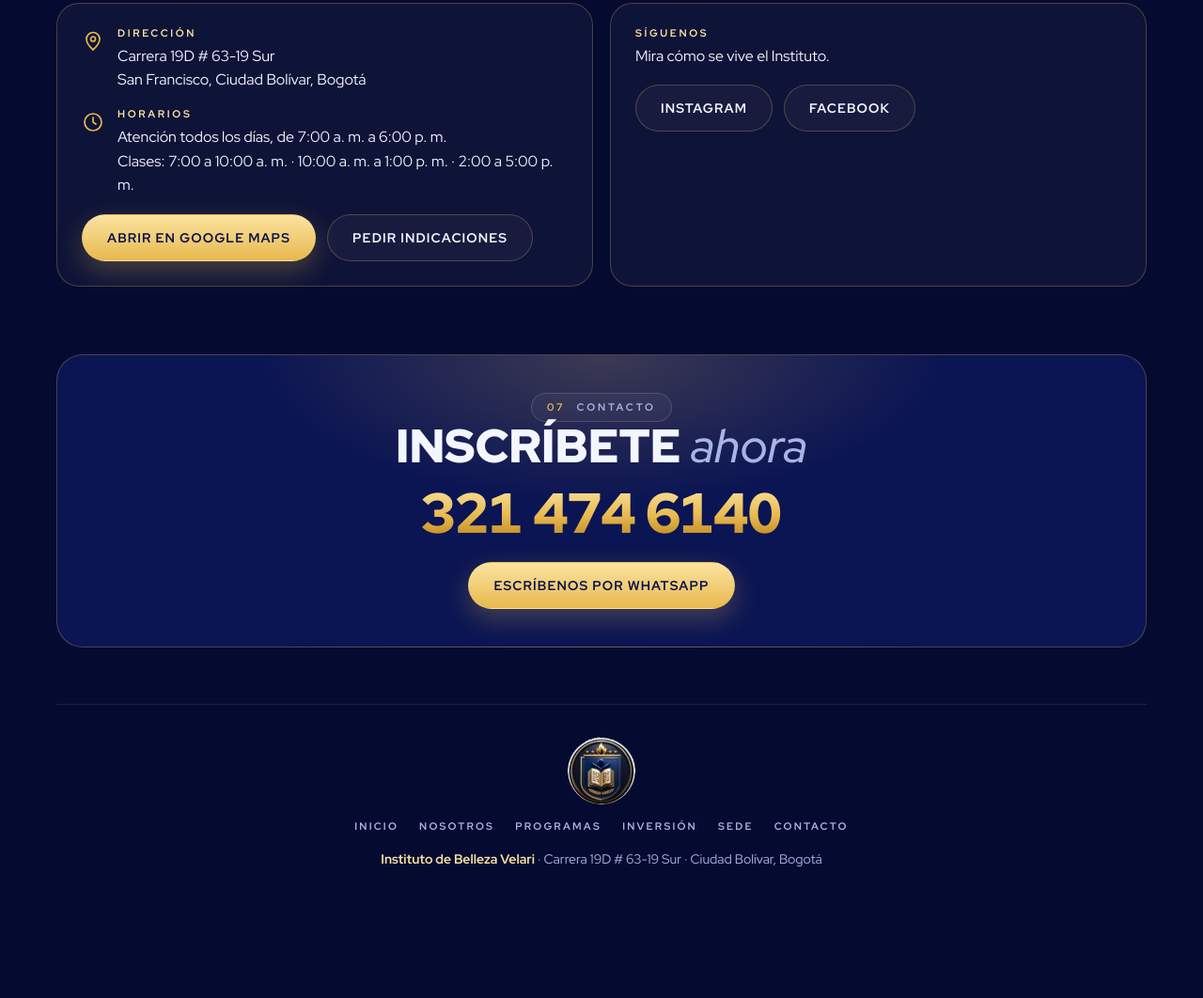
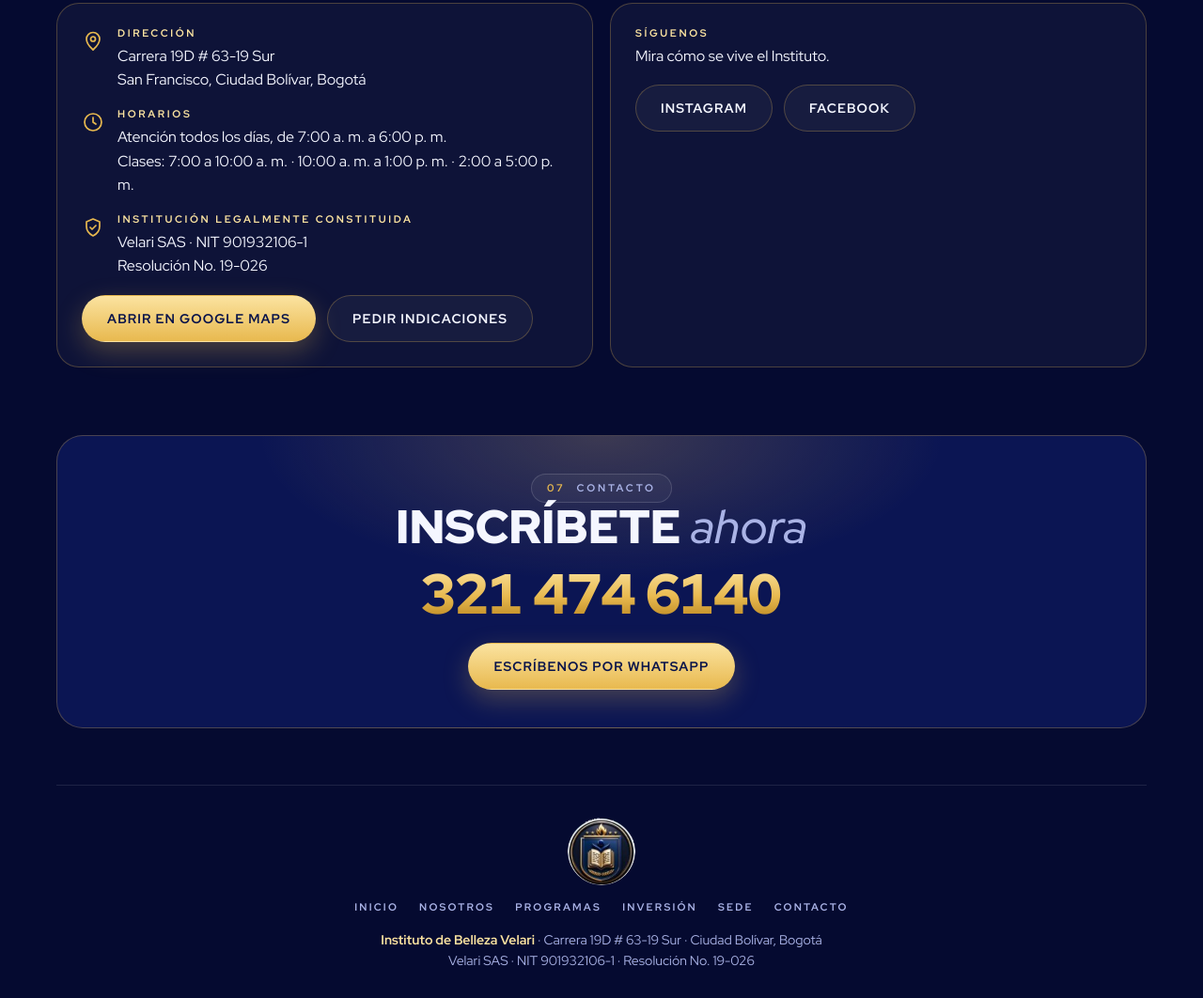
Before and after one commit to xandresxx10-coder/velari-instituto, a plain HTML site: page index.html in a window 1280 px wide. Shown: the part 3888-4950 px from the top of the page at 94% size. Before the commit the page ends 4841 px from the top, so only its background shows below. Drawn offline with Linux system fonts and the light colour scheme.

Commit message:
Agrega NIT y resolucion
Co-Authored-By: Claude Sonnet 5.5 <noreply@anthropic.com>

```diff
--- a/index.html
+++ b/index.html
@@ -246,6 +246,7 @@ footer p{margin:0}
       <div class="card">
         <div class="row"><svg viewBox="0 0 24 24" fill="none" stroke="currentColor" stroke-width="1.700" stroke-linecap="round" stroke-linejoin="round" aria-hidden="true"><path d="M12 21s7-6.100 7-11.500A7 7 0 0 0 5 9.500C5 14.900 12 21 12 21Z"/><circle cx="12" cy="9.500" r="2.500"/></svg><div><b>Dirección</b>Carrera 19D # 63-19 Sur<br>San Francisco, Ciudad Bolívar, Bogotá</div></div>
         <div class="row"><svg viewBox="0 0 24 24" fill="none" stroke="currentColor" stroke-width="1.700" stroke-linecap="round" stroke-linejoin="round" aria-hidden="true"><circle cx="12" cy="12" r="9"/><path d="M12 7v5l3 2"/></svg><div><b>Horarios</b>Atención todos los días, de 7:00 a. m. a 6:00 p. m.<br>Clases: 7:00 a 10:00 a. m. · 10:00 a. m. a 1:00 p. m. · 2:00 a 5:00 p. m.</div></div>
+        <div class="row"><svg viewBox="0 0 24 24" fill="none" stroke="currentColor" stroke-width="1.700" stroke-linecap="round" stroke-linejoin="round" aria-hidden="true"><path d="M12 3l7 3v5c0 4.500-3 8-7 10-4-2-7-5.500-7-10V6l7-3Z"/><path d="M9 12l2 2 4-4"/></svg><div><b>Institución legalmente constituida</b>Velari SAS · NIT 901932106-1<br>Resolución No. 19-026</div></div>
         <div class="cta-row" style="margin-top:0">
           <a class="btn btn-gold" href="https://www.google.com/maps/search/?api=1&amp;query=Carrera+19D+63-19+Sur+Bogot%C3%A1" target="_blank" rel="noopener">Abrir en Google Maps</a>
           <a class="btn btn-line" href="https://wa.me/573214746140?text=Hola%2C%20%C2%BFme%20pueden%20indicar%20c%C3%B3mo%20llegar%20al%20Instituto%20de%20Belleza%20Velari%3F" target="_blank" rel="noopener">Pedir indicaciones</a>
@@ -273,7 +274,7 @@ footer p{margin:0}
   <footer>
     <img src="assets/emblema.png" alt="Escudo del Instituto de Belleza Velari" width="72" height="72" loading="lazy">
     <nav aria-label="Pie"><a href="#inicio">Inicio</a><a href="#nosotros">Nosotros</a><a href="#programas">Programas</a><a href="#inversion">Inversión</a><a href="#sede">Sede</a><a href="#contacto">Contacto</a></nav>
-    <p><b style="color:var(--gold-hi)">Instituto de Belleza Velari</b> · Carrera 19D # 63-19 Sur · Ciudad Bolívar, Bogotá</p>
+    <p><b style="color:var(--gold-hi)">Instituto de Belleza Velari</b> · Carrera 19D # 63-19 Sur · Ciudad Bolívar, Bogotá<br>Velari SAS · NIT 901932106-1 · Resolución No. 19-026</p>
   </footer>
 </div>
 
```
